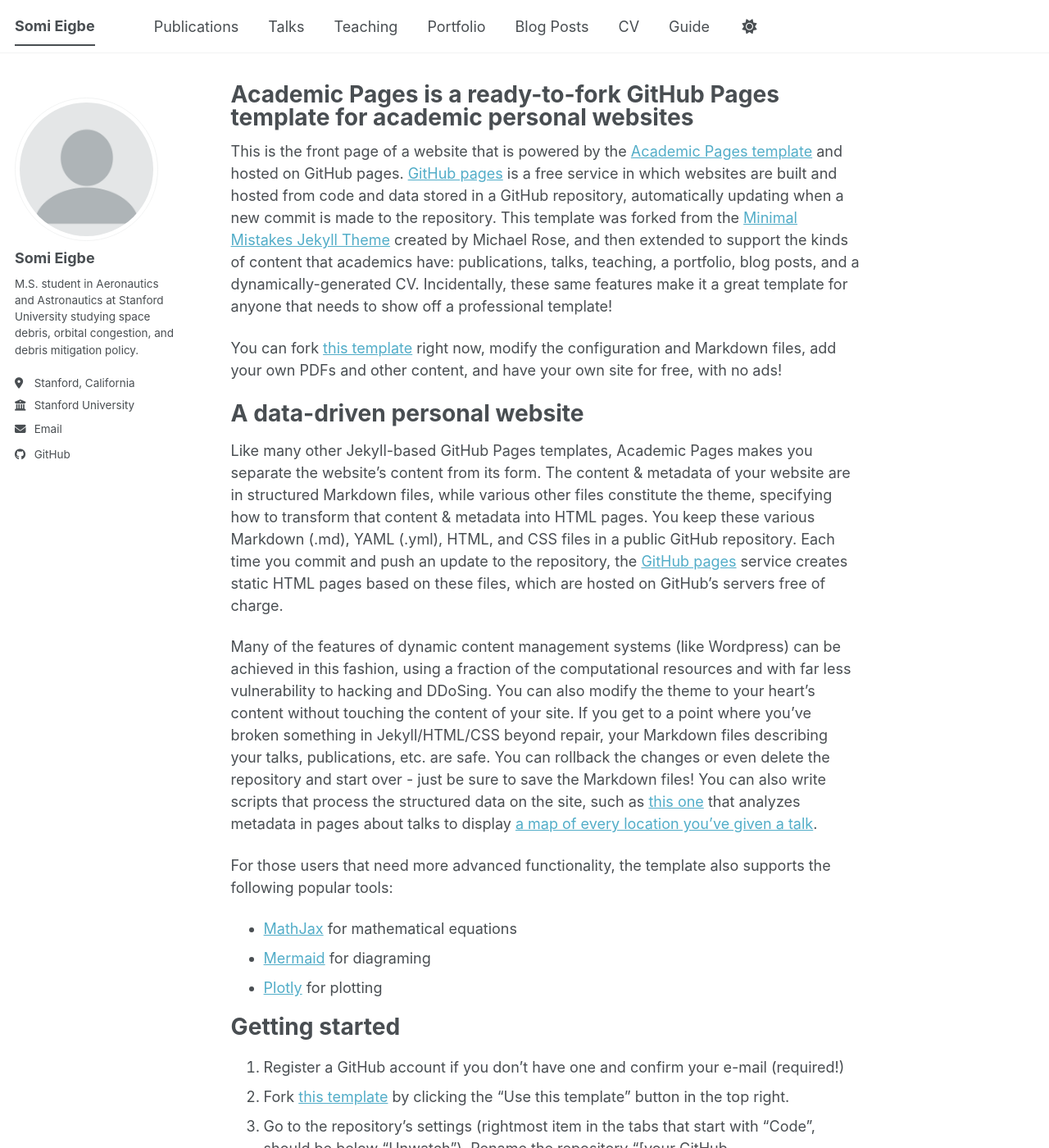
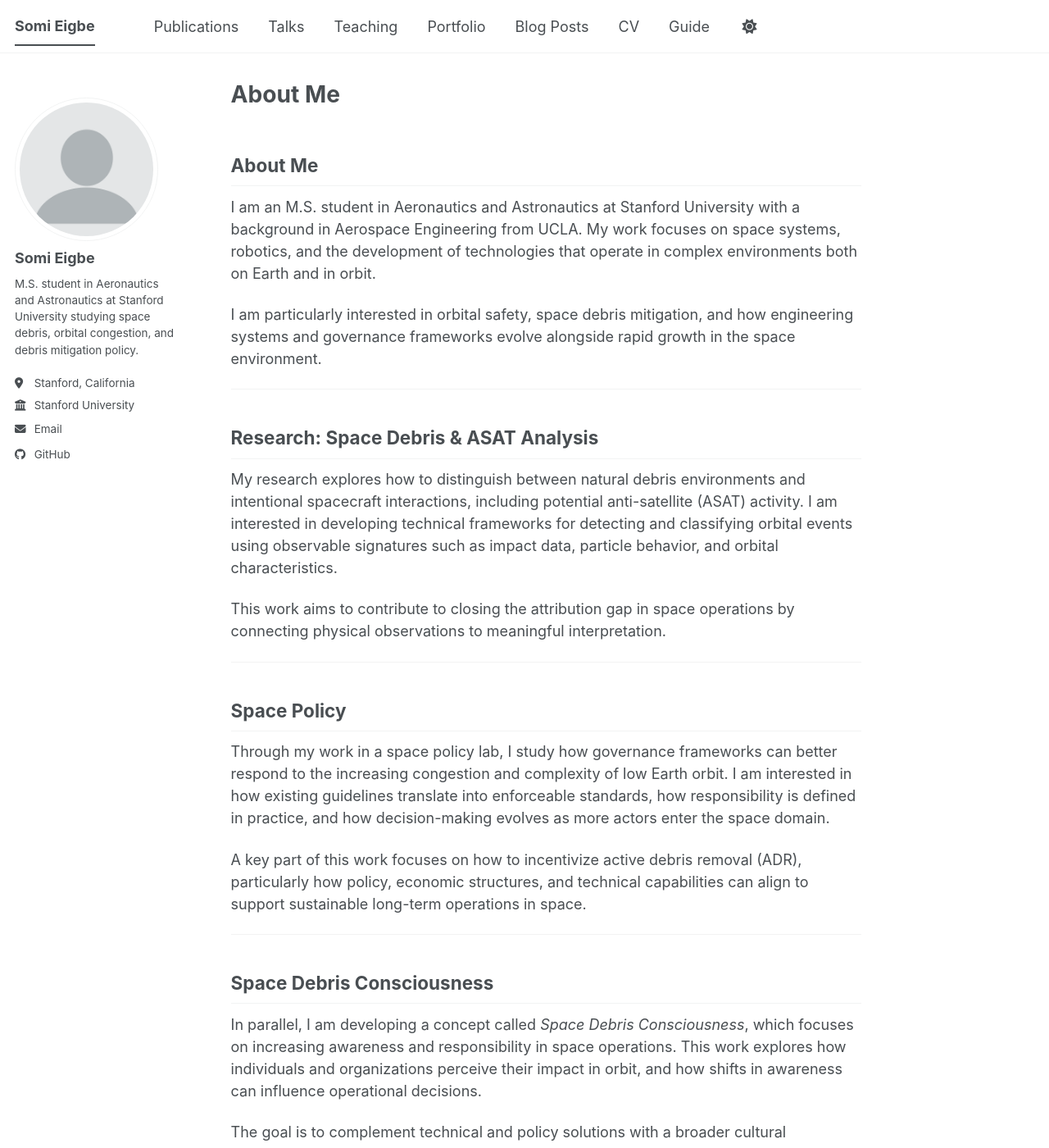
Before and after one commit to somisash/somisash.github.io, a Jekyll site: the page built from _pages/about.md, in a window 1280 px wide and 1400 px high. Shown: the whole window at 82% size. Built offline with Jekyll 4.4.1, drawn with Linux system fonts in a browser that asks for light colours; a script bundle is joined from its source files by our own code; library files that are not in the unit come from our copies; some of the changed text lies outside the part shown.

Commit message:
Update about.md

```diff
--- a/_pages/about.md
+++ b/_pages/about.md
@@ -1,56 +1,66 @@
 ---
 permalink: /
-title: "Academic Pages is a ready-to-fork GitHub Pages template for academic personal websites"
+title: "About Me"
 author_profile: true
 redirect_from:
   - /about/
   - /about.html
 ---
 
-This is the front page of a website that is powered by the [Academic Pages template](https://github.com/academicpages/academicpages.github.io) and hosted on GitHub pages. [GitHub pages](https://pages.github.com) is a free service in which websites are built and hosted from code and data stored in a GitHub repository, automatically updating when a new commit is made to the repository. This template was forked from the [Minimal Mistakes Jekyll Theme](https://mmistakes.github.io/minimal-mistakes/) created by Michael Rose, and then extended to support the kinds of content that academics have: publications, talks, teaching, a portfolio, blog posts, and a dynamically-generated CV. Incidentally, these same features make it a great template for anyone that needs to show off a professional template!
+## About Me
 
- You can fork [this template](https://github.com/academicpages/academicpages.github.io) right now, modify the configuration and Markdown files, add your own PDFs and other content, and have your own site for free, with no ads!
+I am an M.S. student in Aeronautics and Astronautics at Stanford University with a background in Aerospace Engineering from UCLA. My work focuses on space systems, robotics, and the development of technologies that operate in complex environments both on Earth and in orbit.
 
-A data-driven personal website
-======
-Like many other Jekyll-based GitHub Pages templates, Academic Pages makes you separate the website's content from its form. The content & metadata of your website are in structured Markdown files, while various other files constitute the theme, specifying how to transform that content & metadata into HTML pages. You keep these various Markdown (.md), YAML (.yml), HTML, and CSS files in a public GitHub repository. Each time you commit and push an update to the repository, the [GitHub pages](https://pages.github.com/) service creates static HTML pages based on these files, which are hosted on GitHub's servers free of charge.
+I am particularly interested in orbital safety, space debris mitigation, and how engineering systems and governance frameworks evolve alongside rapid growth in the space environment.
 
-Many of the features of dynamic content management systems (like Wordpress) can be achieved in this fashion, using a fraction of the computational resources and with far less vulnerability to hacking and DDoSing. You can also modify the theme to your heart's content without touching the content of your site. If you get to a point where you've broken something in Jekyll/HTML/CSS beyond repair, your Markdown files describing your talks, publications, etc. are safe. You can rollback the changes or even delete the repository and start over - just be sure to save the Markdown files! You can also write scripts that process the structured data on the site, such as [this one](https://github.com/academicpages/academicpages.github.io/blob/master/talkmap.ipynb) that analyzes metadata in pages about talks to display [a map of every location you've given a talk](https://academicpages.github.io/talkmap.html).
+---
 
-For those users that need more advanced functionality, the template also supports the following popular tools:
-- [MathJax](https://www.mathjax.org/) for mathematical equations
-- [Mermaid](https://mermaid.js.org/) for diagraming
-- [Plotly](https://plotly.com/javascript/) for plotting
+## Research: Space Debris & ASAT Analysis
 
-Getting started
-======
-1. Register a GitHub account if you don't have one and confirm your e-mail (required!)
-1. Fork [this template](https://github.com/academicpages/academicpages.github.io) by clicking the "Use this template" button in the top right.
-1. Go to the repository's settings (rightmost item in the tabs that start with "Code", should be below "Unwatch"). Rename the repository "[your GitHub username].github.io", which will also be your website's URL.
-1. Set site-wide configuration and create content & metadata (see below -- also see [this set of diffs](https://archive.is/3TPas) showing what files were changed to set up [an example site](https://getorg-testacct.github.io) for a user with the username "getorg-testacct")
-1. Upload any files (like PDFs, .zip files, etc.) to the files/ directory. They will appear at https://[your GitHub username].github.io/files/example.pdf.
-1. Check status by going to the repository settings, in the "GitHub pages" section
+My research explores how to distinguish between natural debris environments and intentional spacecraft interactions, including potential anti-satellite (ASAT) activity. I am interested in developing technical frameworks for detecting and classifying orbital events using observable signatures such as impact data, particle behavior, and orbital characteristics.
 
-Site-wide configuration
-------
-The main configuration file for the site is in the base directory in [_config.yml](https://github.com/academicpages/academicpages.github.io/blob/master/_config.yml), which defines the content in the sidebars and other site-wide features. You will need to replace the default variables with ones about yourself and your site's github repository. The configuration file for the top menu is in [_data/navigation.yml](https://github.com/academicpages/academicpages.github.io/blob/master/_data/navigation.yml). For example, if you don't have a portfolio or blog posts, you can remove those items from that navigation.yml file to remove them from the header.
+This work aims to contribute to closing the attribution gap in space operations by connecting physical observations to meaningful interpretation.
 
-Create content & metadata
-------
-For site content, there is one Markdown file for each type of content, which are stored in directories like _publications, _talks, _posts, _teaching, or _pages. For example, each talk is a Markdown file in the [_talks directory](https://github.com/academicpages/academicpages.github.io/tree/master/_talks). At the top of each Markdown file is structured data in YAML about the talk, which the theme will parse to do lots of cool stuff. The same structured data about a talk is used to generate the list of talks on the [Talks page](https://academicpages.github.io/talks), each [individual page](https://academicpages.github.io/talks/2012-03-01-talk-1) for specific talks, the talks section for the [CV page](https://academicpages.github.io/cv), and the [map of places you've given a talk](https://academicpages.github.io/talkmap.html) (if you run this [python file](https://github.com/academicpages/academicpages.github.io/blob/master/talkmap.py) or [Jupyter notebook](https://github.com/academicpages/academicpages.github.io/blob/master/talkmap.ipynb), which creates the HTML for the map based on the contents of the _talks directory).
+---
 
-**Markdown generator**
+## Space Policy
 
-The repository includes [a set of Jupyter notebooks](https://github.com/academicpages/academicpages.github.io/tree/master/markdown_generator
-) that converts a CSV containing structured data about talks or presentations into individual Markdown files that will be properly formatted for the Academic Pages template. The sample CSVs in that directory are the ones I used to create my own personal website at stuartgeiger.com. My usual workflow is that I keep a spreadsheet of my publications and talks, then run the code in these notebooks to generate the Markdown files, then commit and push them to the GitHub repository.
+Through my work in a space policy lab, I study how governance frameworks can better respond to the increasing congestion and complexity of low Earth orbit. I am interested in how existing guidelines translate into enforceable standards, how responsibility is defined in practice, and how decision-making evolves as more actors enter the space domain.
 
-How to edit your site's GitHub repository
-------
-Many people use a git client to create files on their local computer and then push them to GitHub's servers. If you are not familiar with git, you can directly edit these configuration and Markdown files directly in the github.com interface. Navigate to a file (like [this one](https://github.com/academicpages/academicpages.github.io/blob/master/_talks/2012-03-01-talk-1.md) and click the pencil icon in the top right of the content preview (to the right of the "Raw | Blame | History" buttons). You can delete a file by clicking the trashcan icon to the right of the pencil icon. You can also create new files or upload files by navigating to a directory and clicking the "Create new file" or "Upload files" buttons.
+A key part of this work focuses on how to incentivize active debris removal (ADR), particularly how policy, economic structures, and technical capabilities can align to support sustainable long-term operations in space.
 
-Example: editing a Markdown file for a talk
-![Editing a Markdown file for a talk](/images/editing-talk.png)
+---
 
-For more info
-------
-More info about configuring Academic Pages can be found in [the guide](https://academicpages.github.io/markdown/), the [growing wiki](https://github.com/academicpages/academicpages.github.io/wiki), and you can always [ask a question on GitHub](https://github.com/academicpages/academicpages.github.io/discussions). The [guides for the Minimal Mistakes theme](https://mmistakes.github.io/minimal-mistakes/docs/configuration/) (which this theme was forked from) might also be helpful.
+## Space Debris Consciousness
+
+In parallel, I am developing a concept called *Space Debris Consciousness*, which focuses on increasing awareness and responsibility in space operations. This work explores how individuals and organizations perceive their impact in orbit, and how shifts in awareness can influence operational decisions.
+
+The goal is to complement technical and policy solutions with a broader cultural understanding of space as a shared and fragile environment.
+
+---
+
+## Robotics: STAR (Special T Aerospace & Robotics)
+
+I am the founder of STAR, where I am developing specialty robotic systems designed for practical, real-world use. The current focus is a housekeeping robot capable of autonomously picking up, organizing, and managing household items through efficient engineering and integration.
+
+Over time, this work extends toward robotic systems for space applications, including debris mitigation and on-orbit servicing.
+
+---
+
+## Aviation
+
+I am currently pursuing my Private Pilot License (PPL), building foundational flight skills and gaining operational experience that complements my work in aerospace systems.
+
+---
+
+## Outside of Engineering
+
+Outside of my academic and technical work, I enjoy activities that challenge me physically and mentally, including skiing and surfing.
+
+---
+
+## Contact
+
+- Email: somisash@stanford.edu
+- GitHub: https://github.com/somisash
+- LinkedIn: (optional)
```
